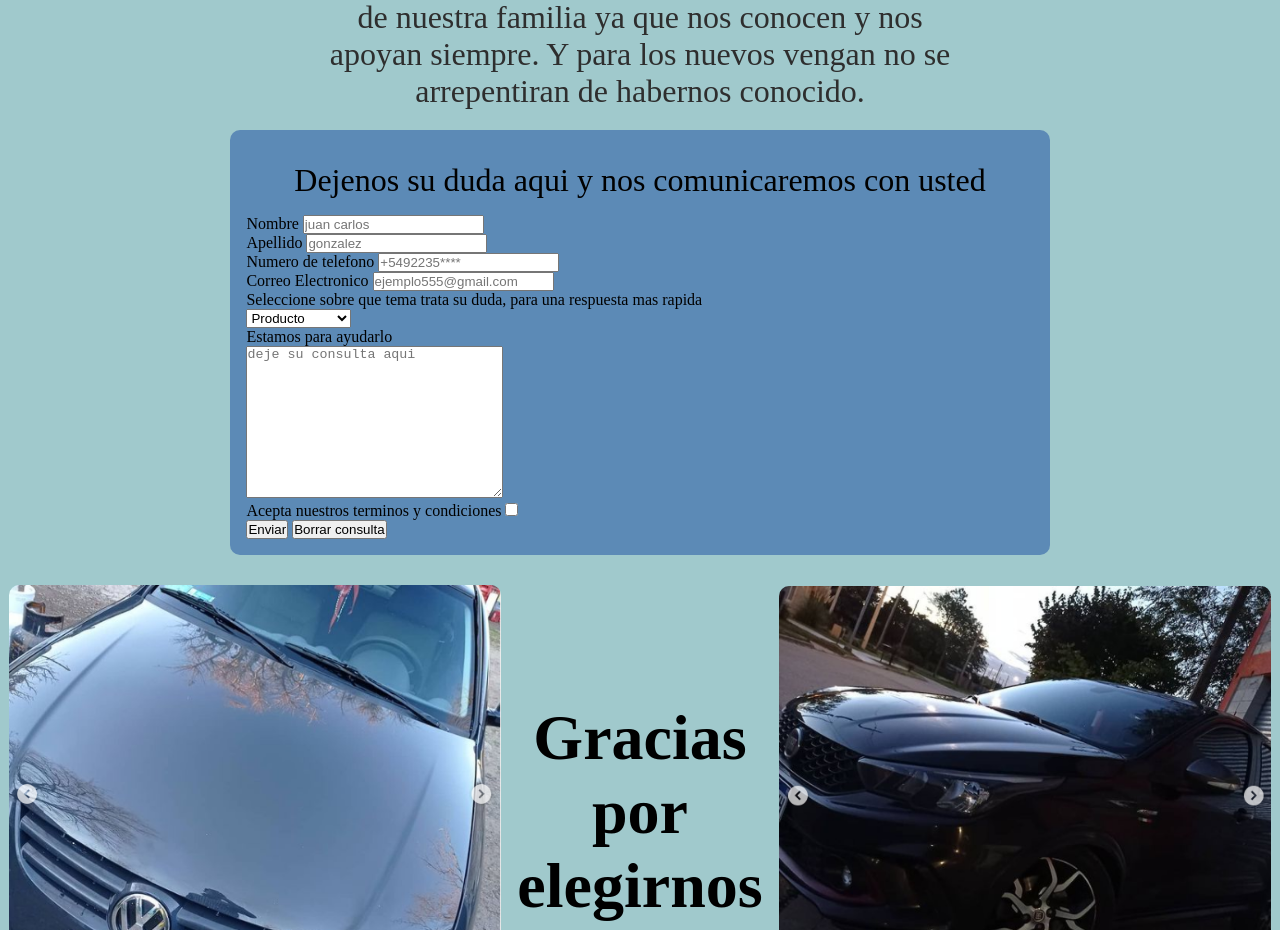
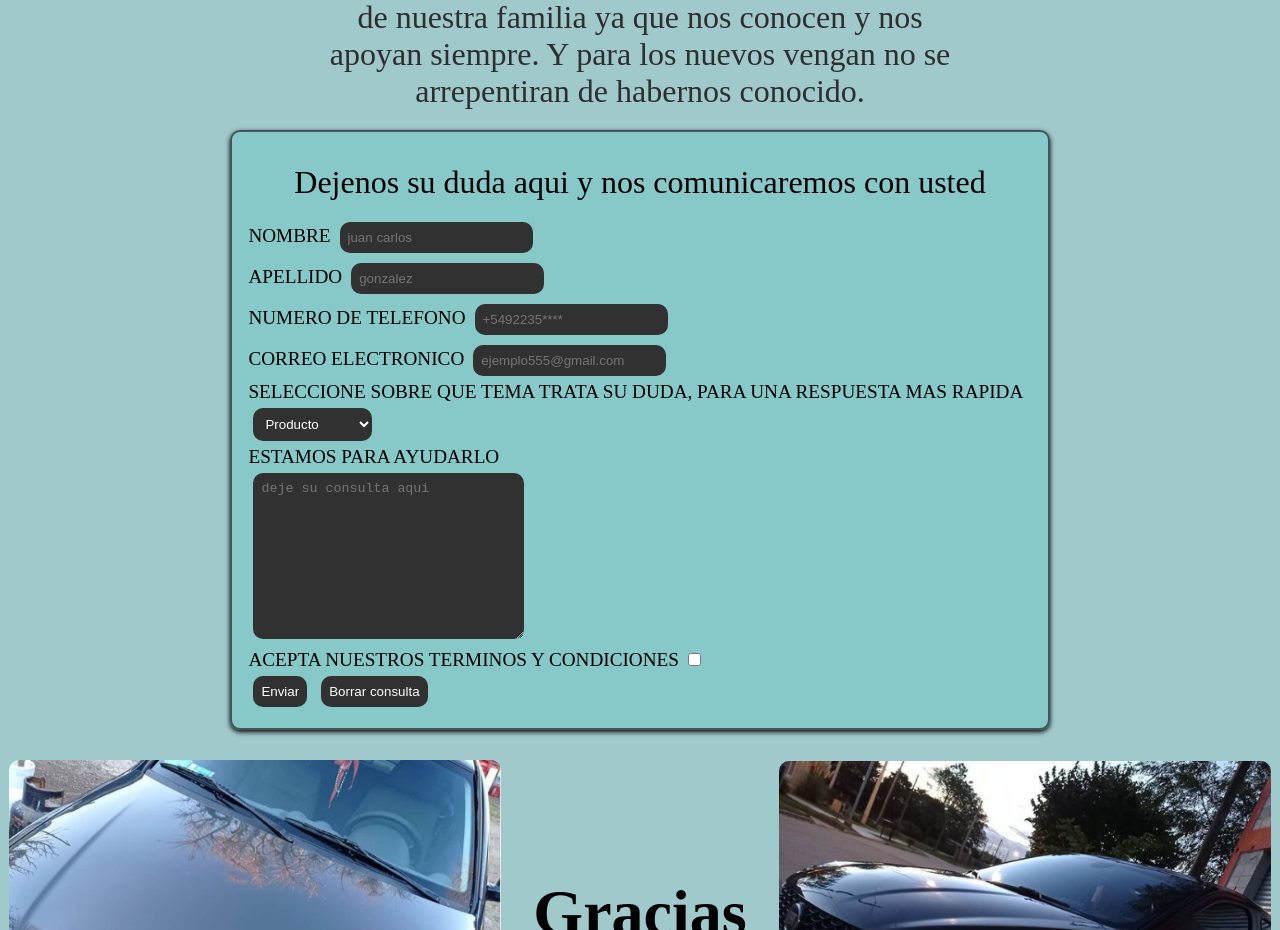
Before and after one commit to HuunterSG/Proyecto-Final-con-sass, a website: page pages/quienes-somos.html in a window 1280 px wide. Shown: the part 442-1372 px from the top of the page. Drawn offline with Linux system fonts and the light colour scheme.

Commit message:
actualizado

```diff
--- a/pages/quienes-somos.html
+++ b/pages/quienes-somos.html
@@ -38,22 +38,22 @@
                         <legend class="p-portada"> Dejenos su duda aqui y nos comunicaremos con usted</legend>
                             <div>
                                 <label for="nombre" class="label">Nombre</label>
-                                <input type="text" name="nombre" id="nombre" required=1 placeholder="juan carlos">
+                                <input type="text" name="nombre" id="nombre" required=1 placeholder="juan carlos" class="input">
                             </div>
                             <div>
                             <label for="apellido" class="label">Apellido</label>
-                            <input type="text" name="apellido" id="apellido" required=1 placeholder="gonzalez">
+                            <input type="text" name="apellido" id="apellido" required=1 placeholder="gonzalez" class="input">
                         </div>
                         <div>
                             <label for="numero-de-telefono" class="label">Numero de telefono</label>
-                            <input type="number" name="numero-de-telefono" id="numero-de-telefono" required=1 placeholder="+5492235****">
+                            <input type="number" name="numero-de-telefono" id="numero-de-telefono" required=1 placeholder="+5492235****" class="input">
                         </div>
                         <div>
                             <label for="email" class="label">Correo Electronico</label>
-                            <input type="email" name="email" id="email" required=1 placeholder="ejemplo555@gmail.com">
+                            <input type="email" name="email" id="email" required=1 placeholder="ejemplo555@gmail.com" class="input">
                         <div >
                             <label for="consulta" class="label" >Seleccione sobre que tema trata su duda, para una respuesta mas rapida</label> <br>
-                            <select name="consulta" id="consulta">
+                            <select name="consulta" id="consulta" class="input">
                                 <option value="p">Producto</option>
                                 <option value="s">Servicio</option>
                                 <option value="sn">Sobre nostros</option>
@@ -62,14 +62,14 @@
                         </div>
                         </div>
                         <label for="duda" class="label">Estamos para ayudarlo</label> <br>
-                        <textarea name="duda" id="duda" cols="30" rows="10" placeholder="deje su consulta aqui"></textarea>
+                        <textarea name="duda" id="duda" cols="30" rows="10" placeholder="deje su consulta aqui" class="input"></textarea>
                         <div>
                         <div>
                             <label for="terminos" class="label">Acepta nuestros terminos y condiciones</label>
-                            <input type="checkbox" name="terminos" id="terminos">
+                            <input type="checkbox" name="terminos" id="terminos" class="input">
                         </div>
-                            <input  type="submit" value="Enviar">
-                            <input type="reset" value="Borrar consulta">
+                            <input  type="submit" value="Enviar" class="input">
+                            <input type="reset" value="Borrar consulta" class="input">
                         </div>
 
                 </form>
--- a/scss/_gallery-card.scss
+++ b/scss/_gallery-card.scss
@@ -8,22 +8,21 @@
 
     .card {
         width: 100%;
-
         height: auto;
         padding: 2rem;
         margin: 1rem;
         border-style: hidden;
         border-radius: 10px;
-        background-color: rgb(3, 3, 3);
+        background-color: rgba(0, 46, 48, 0.849);
         text-align: center;
-        box-shadow:inset 2px 2px 5px rgba(250, 235, 32, 0.795);
+        box-shadow:inset 2px 2px 5px rgba(3, 3, 0, 0.795);
 
         &__img {
             max-width: 250px;
             max-height: 200px;
             border-style: hidden;
             border-radius: 10px;
-            box-shadow:2px 2px 5px rgba(230, 230, 230, 0.795);
+            box-shadow:2px 2px 5px rgba(255, 253, 253, 0.795);
 
         }
 
@@ -31,14 +30,14 @@
             font-size: 1.5rem;
             text-align: center;
             margin: 2%;
-            color: rgb(255, 255, 255);
+            color: rgb(2, 2, 2);
         }
 
         li {
             font-size: 1.2rem;
             list-style: none;
             margin: 2%;
-            color:rgb(212, 212, 212);
+            color:rgb(0, 0, 0);
         }
     }
 }
--- a/scss/_quienessomos.scss
+++ b/scss/_quienessomos.scss
@@ -23,9 +23,25 @@
 }
 
 .border {
-    background: $color_secondary;
+    background: rgba(124, 199, 199, 0.678);
     border-radius: 10px;
     padding: 1rem;
+    border: 2px solid rgba(29, 29, 29, 0.664);
+    box-shadow: 0 2px 5px black;
+
+    .label {
+        font-size: 1.2rem;
+        text-transform: uppercase;
+    }
+
+    .input {
+        background: rgb(49, 49, 49);
+        border-radius: 10px;
+        padding: 0.5rem;
+        color: white;
+        border-style: hidden;
+        margin: 5px
+    }
 }
 
 .container-img {
```
Also changed, not shown: css/style.css, 1 other file.
